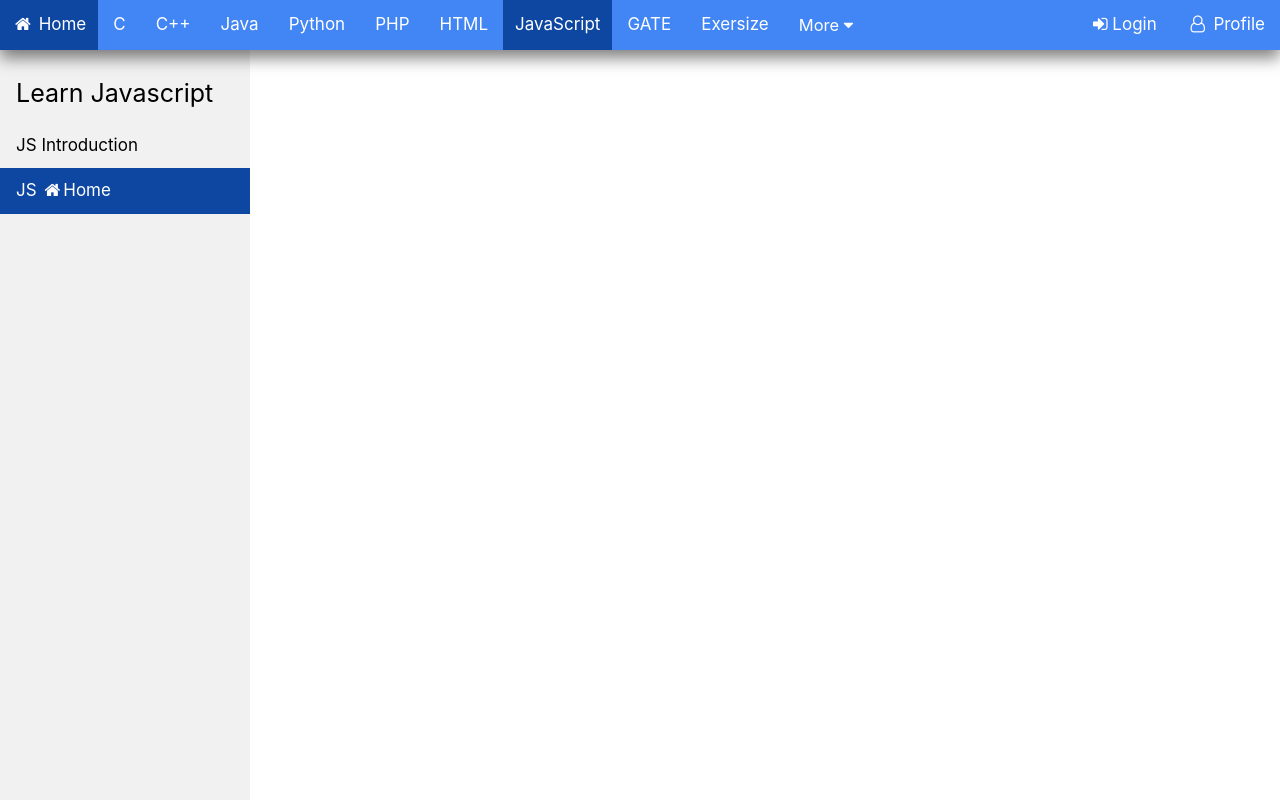
After one commit to Shubhamkumar10599/cse_onlinekit, a Django app: page /JavascriptHome/ in a window 1280 px wide. The commit adds this page. Run offline with Django 3.2, Linux system fonts and the light colour scheme; some libraries are stand-ins or nearby versions.

Commit message:
final touch

```diff
--- /dev/null
+++ b/online_study/Templates/JavascriptHome.html
@@ -0,0 +1,192 @@
+<!doctype html>
+ <html lang="en">
+  <head>
+    <!-- Required meta tags -->
+    <meta charset="utf-8">
+    <meta name="viewport" content="width=device-width, initial-scale=1, shrink-to-fit=no">
+
+    {% load static %}
+
+    <!-- Bootstrap CSS -->
+
+      <link rel="stylesheet" href="{% static 'css/bootstrap-grid.min.css' %}">
+      <link rel="stylesheet" href="{% static 'css/bootstrap.min.css' %}">
+
+      <link rel="stylesheet" href="https://cdnjs.cloudflare.com/ajax/libs/font-awesome/4.7.0/css/font-awesome.min.css">
+
+      <!--top nav link css -->
+
+
+      <link rel="stylesheet" href="{% static 'css/mainStyle.css' %}">
+
+
+
+
+      <!--sidebar and main content link css-->
+      <link rel="stylesheet" href="{% static 'css/mainSidebar.css' %}">
+      <link rel="stylesheet" href="{% static 'css/neoMorPhism.css' %}">
+
+
+
+
+
+    <title>Javascript Intro</title>
+  </head>
+  <body>
+
+      <!--section header-->
+      <header>
+
+
+     <div class="navbar1 card1 fixed-top">
+
+         <div onclick="openNav()" class="removeSidebar">
+
+         <a  href="#" class="icon2 float-left"><i style="padding-left: 5px; padding-right: 5px;" class="fa fa-reorder" aria-hidden="true"></i></a>
+
+         </div>
+
+
+     <a class="lg11" href="{% url 'Home' %}"><i class="fa fa-fw fa-home" aria-hidden="true"></i> Home</a>
+
+         <a href="#" class="navItem lg9">C</a>
+           <a href="#" class="navItem lg8">C++</a>
+               <a href="#" class="navItem lg6">Java</a>
+                 <a href="#" class="navItem lg5">Python</a>
+                   <a href="#" class="navItem lg7">PHP</a>
+                   <a href="#" class="navItem lg3">HTML</a>
+                <a href="{% url 'JavascriptIntro' %}" class="active">JavaScript</a>
+               <a href="#" class="navItem lg2">SQL</a>
+            <a href="#" class="navItem lg2">JQuery</a>
+         <a href="#" class="navItem lg1">Boostrap</a>
+      <a href="#" class="navItem lg1">Android</a>
+
+     <a href="#" class="navItem lg7">GATE</a>
+      <a href="#" class="navItem lg9">Exersize</a>
+
+
+
+         <!--dropDown menu-->
+         <div class="dropdown lg14">
+  <button class="dropbtn" onclick="myFunction()">More
+    <i class="fa fa-caret-down" aria-hidden="true"></i>
+  </button>
+  <div class="dropdown-content" id="myDropdown">
+
+
+    <a href="#">C</a>
+      <a href="#">C++</a>
+    <a href="#">Java</a>
+    <a href="{% url 'JavascriptIntro' %}">JavaScript</a>
+      <a href="#">JQuery</a>
+      <a href="#">Boostrap</a>
+    <a href="#">Python</a>
+    <a href="#">PHP</a>
+      <a href="#">SQL</a>
+    <a href="#">Android</a>
+    <a href="#">GATE</a>
+      <a href="#">Exercise</a>
+    <a href="#">Quiz</a>
+    <a href="#">Examples</a>
+  </div>
+  </div>
+     <a class="active icon1" href="{% url 'Home' %}"><i class="fa fa-fw fa-home" aria-hidden="true"></i></a>
+
+
+
+    <a href="#" class="navItem float-right lg9"><i class="fa fa-fw fa-user-o" aria-hidden="true"></i> Profile</a>
+          <a href ="{% url 'loginPage' %}" class="navItem float-right lg9" ><i class="fa fa-sign-in" aria-hidden="true"></i> Login</a>
+
+
+
+
+         <a href="#" class ="icon"><i class="fa fa-fw fa-user peach-gradient"></i></a>
+         <a  class ="icon" href ="{% url 'loginPage' %}"><i class="fa fa-sign-in"></i></a>
+
+
+</div>
+</header>
+      <!-- end of top nav-->
+
+
+      <!--sideBar Menu-->
+
+
+      <div class="container-fluid">
+      <div class="row">
+
+          <div class="">
+
+          <div id="sidebarMenu" class="sidenav">
+
+
+
+
+
+
+        <div class="af">Learn Javascript</div>
+    <a href="{% url 'JavascriptIntro' %}" class="">JS Introduction</a>
+    <a href="{% url 'JavascriptHome' %}" class="active1">JS <i class="fa fa-fw fa-home" aria-hidden="true"></i>Home</a>
+
+
+
+
+    <div id="" class="sidenav1">
+
+          <div class="row">
+              <div class="col-sm-6">
+
+           </div>
+
+
+
+              </div>
+
+        <div class="af">Learn Javascript</div>
+
+         <a href="{% url 'JavascriptIntro' %}" class="">JS Introduction</a>
+    <a href="{% url 'JavascriptHome' %}" class="active1">JS <i class="fa fa-fw fa-home" aria-hidden="true"></i>Home</a>
+
+      </div>
+
+
+
+          </div>
+
+          <div class="removeSidebar">
+
+          <section class="mainpart" id="language">
+
+
+
+
+
+
+
+
+              </section>
+
+          </div>
+
+
+          </div>
+
+      </div>
+
+      </div>
+
+
+
+    <!-- Optional JavaScript -->
+    <!-- jQuery first, then Popper.js, then Bootstrap JS -->
+       <script type="text/javascript" src="{% static 'js/mainJavascript.js' %}"></script>
+
+      <script type="text/javascript" src="{% static 'js/mainsidebar.js' %}"></script>
+
+    <script src="https://code.jquery.com/jquery-3.4.1.slim.min.js" integrity="sha384-J6qa4849blE2+poT4WnyKhv5vZF5SrPo0iEjwBvKU7imGFAV0wwj1yYfoRSJoZ+n" crossorigin="anonymous"></script>
+    <script src="https://cdn.jsdelivr.net/npm/popper.js@1.16.0/dist/umd/popper.min.js" integrity="sha384-Q6E9RHvbIyZFJoft+2mJbHaEWldlvI9IOYy5n3zV9zzTtmI3UksdQRVvoxMfooAo" crossorigin="anonymous"></script>
+    <script src="https://stackpath.bootstrapcdn.com/bootstrap/4.4.1/js/bootstrap.min.js" integrity="sha384-wfSDF2E50Y2D1uUdj0O3uMBJnjuUD4Ih7YwaYd1iqfktj0Uod8GCExl3Og8ifwB6" crossorigin="anonymous"></script>
+       <script src="{% static 'js/bootstrap.min.js' %}"></script>
+
+  </body>
+</html>
--- a/online_study/online_study/urls.py
+++ b/online_study/online_study/urls.py
@@ -23,6 +23,9 @@ urlpatterns = [
     path('admin/', admin.site.urls),
     path('', views.index, name='index'),
     url(r'^loginPage/$', views.loginPage, name='loginPage'),
+    url(r'^JavascriptIntro/$', views.JavascriptIntro, name='JavascriptIntro'),
+    url(r'^JavascriptHome/$', views.JavascriptHome, name='JavascriptHome'),
+    url(r'^Home/$', views.Home, name='Home'),
 
 
 ]
--- a/online_study/online_study/views.py
+++ b/online_study/online_study/views.py
@@ -11,6 +11,15 @@ def index(requests):
 def loginPage(requests):
     return render(requests,'loginPage.html',{})
 
+def JavascriptIntro(requests):
+    return render(requests,'JavaScriptIntro.html',{})
+
+def JavascriptHome(requests):
+    return render(requests,'JavascriptHome.html',{})
+
+def Home(requests):
+    return render(requests,'index.html',{})
+
 
 
 
--- a/online_study/statics/css/mainSidebar.css
+++ b/online_study/statics/css/mainSidebar.css
@@ -32,9 +32,20 @@
 
 }
 
+.af{
+font-size:25px;
+color:#000;
+display:block;
+padding-left:16px;
+padding-bottom:10px;
+margin-top:-25px;
+
+}
+
 
 .sidenav a:hover{
     background-color:skyblue;
+    color:#000;
 
 }
 .closebtn a:hover{
@@ -69,6 +80,7 @@
 
 .sidenav1 a:hover{
     background:skyblue;
+    color:#000;
 
 
 }
--- a/online_study/statics/js/mainsidebar.js
+++ b/online_study/statics/js/mainsidebar.js
@@ -2,9 +2,3 @@ const openNav= () =>{
 
     document.getElementById('sidebarMenu').style.width="250px";
 }
-
-const closeNav= () =>{
-
-    document.getElementById('sidebarMenu').style.width="0";
-
-}
```
Also changed, not shown: online_study/Templates/JavaScriptIntro.html (added, +193 -0 lines), online_study/Templates/index.html (+19 -15 lines), online_study/statics/image/Widescreen-Image1.jpg (deleted), online_study/statics/image/Widescreen-Image2.jpg (deleted), online_study/statics/image/Widescreen-Image3.jpg (deleted).
